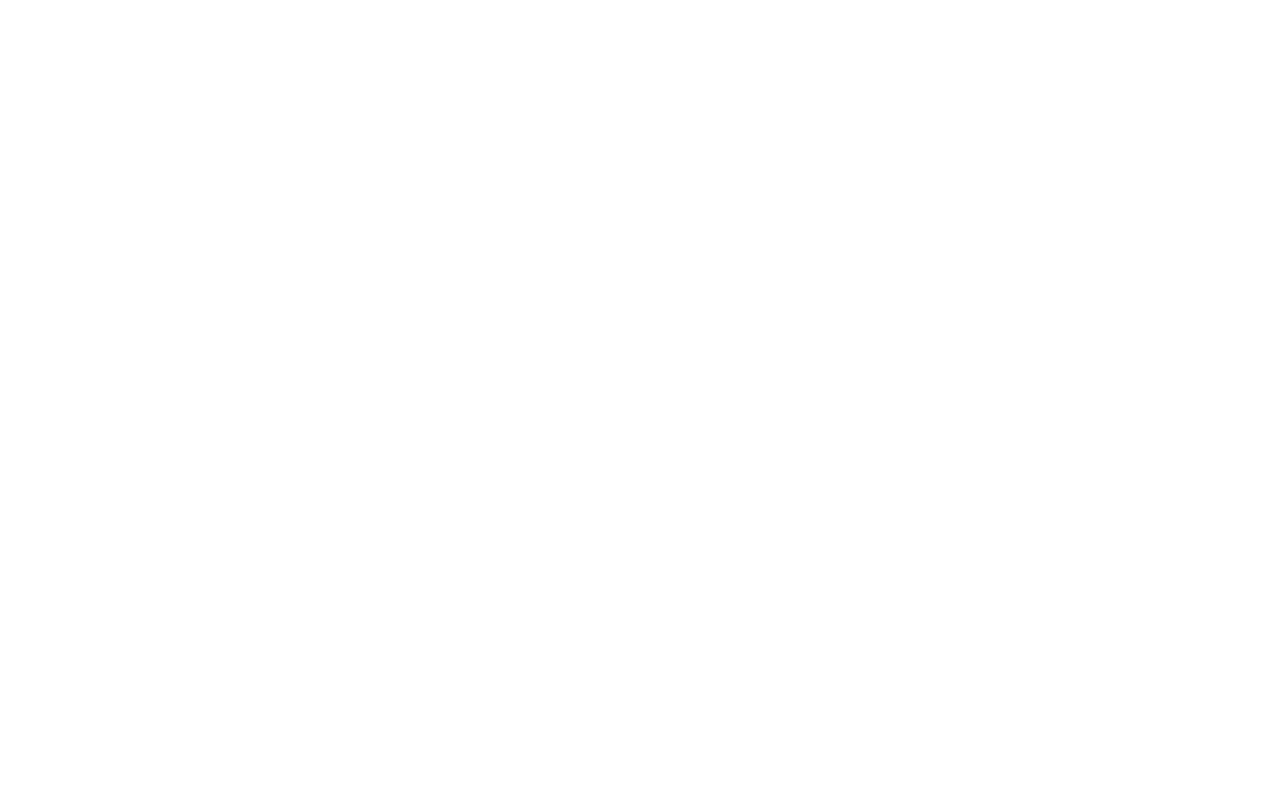
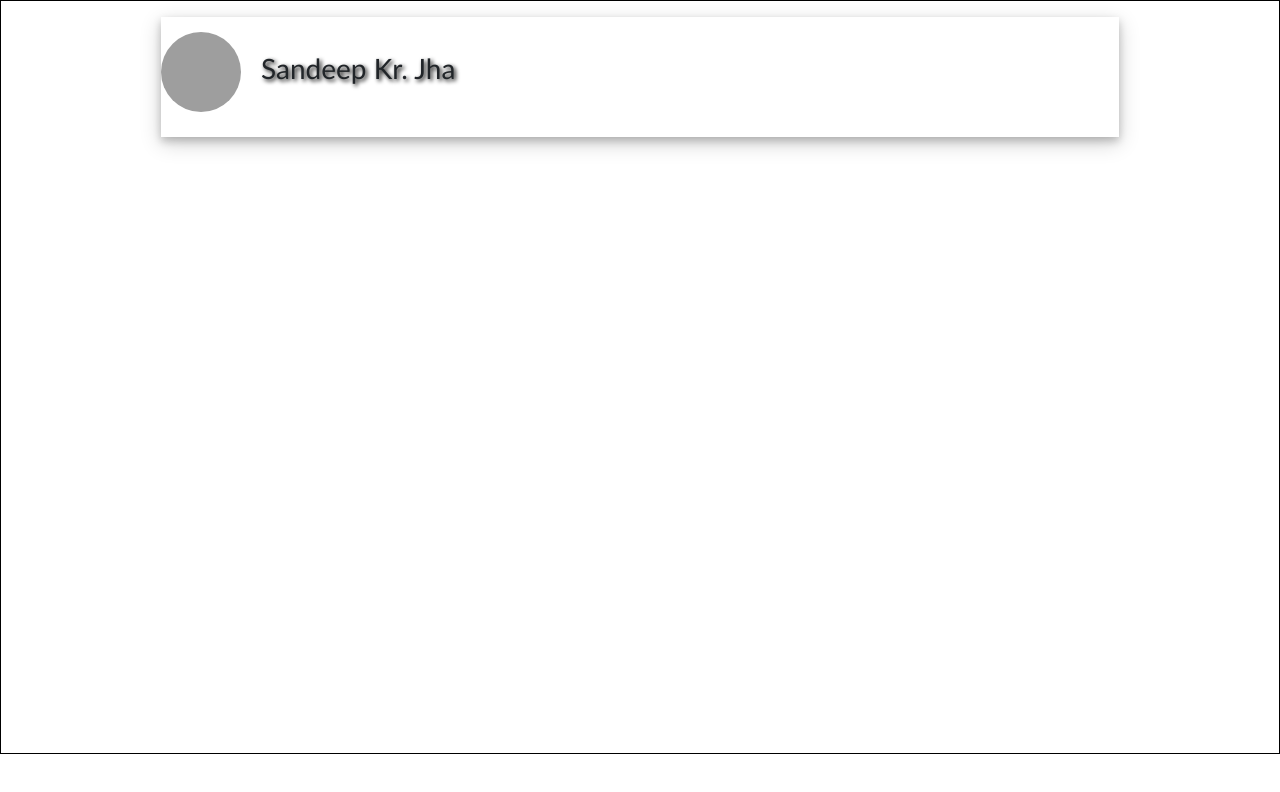
Before and after one commit to sjha0766/Chat-APP, a website: page index.html in a window 1280 px wide. Drawn offline with nearby package versions, Linux system fonts and the light colour scheme; grey boxes are pictures that could not be loaded.

Commit message:
profile-user

```diff
--- a/index.html
+++ b/index.html
@@ -3,12 +3,20 @@
 <head>
     <meta charset="UTF-8">
     <meta name="viewport" content="width=device-width, initial-scale=1.0">
+    <link rel="icon" href="/WhatsApp.svg.webp" type="image/x-icon">
     <link rel="stylesheet" href="style.css">
+    <link rel="stylesheet" href="https://cdn.jsdelivr.net/npm/bootstrap@5.3.2/dist/css/bootstrap.min.css">
     <script src="script.js"></script>
     <title>Chat Application</title>
 </head>
 <body>
-    <header class="user-info"></header>
+    <header class="user-info">
+        <div class="userContainer">
+            <img class="profile" src="https://w7.pngwing.com/pngs/858/581/png-transparent-profile-icon-user-computer-icons-system-chinese-wind-title-column-miscellaneous-service-logo.png" alt="">
+           <h3 class="profile_name">Sandeep Kr. Jha</h3>
+           <input class="img-select" type="file">
+        </div>
+    </header>
     <section class="display-msg"></section>
     <footer class="send-msg"></footer>
 </body>
--- a/script.js
+++ b/script.js
@@ -0,0 +1,9 @@
+document.addEventListener('DOMContentLoaded', function () {
+
+    const profileImage = document.querySelector('.profile');
+    const profileSelect=document.querySelector('.img-select');
+
+    profileImage.addEventListener('click', function () {
+    profileSelect.click();
+    });
+});
--- a/style.css
+++ b/style.css
@@ -0,0 +1,53 @@
+* {
+  margin: 0;
+  padding: 0;
+  box-sizing: border-box;
+}
+body html {
+  width: 100%;
+  height: 100%;
+}
+.userContainer {
+  background-color: white;
+  box-shadow: 0 4px 8px 0 rgba(0, 0, 0, 0.2), 0 6px 20px 0 rgba(0, 0, 0, 0.19);
+  height: 15vh;
+  display: flex;
+}
+.profile {
+  width: 80px;
+  height: 80px;
+  margin-top: 15px;
+  border-radius: 50px;
+  cursor: pointer;
+
+}
+.profile:hover{
+    transform: scale(1.2);
+    transition: .3s;
+}
+body {
+  border: 0.1rem solid black;
+  padding: 1rem 10rem;
+}
+
+.user-info {
+  height: 15vh;
+}
+.display-msg {
+  height: 60vh;
+  padding: 1rem 5rem;
+}
+.send-msg {
+  height: 15vh;
+  padding: 1rem 5rem;
+}
+.img-select{
+    display: none;
+}
+.profile_name{
+    align-items: center;
+    margin-top: 35px;
+    margin-left: 20px;
+    text-shadow: 2px 2px 4px #000000;
+    font-family: 'Gill Sans', 'Gill Sans MT', Calibri, 'Trebuchet MS', sans-serif;
+}
```
Also changed, not shown: WhatsApp.svg.webp (added).
